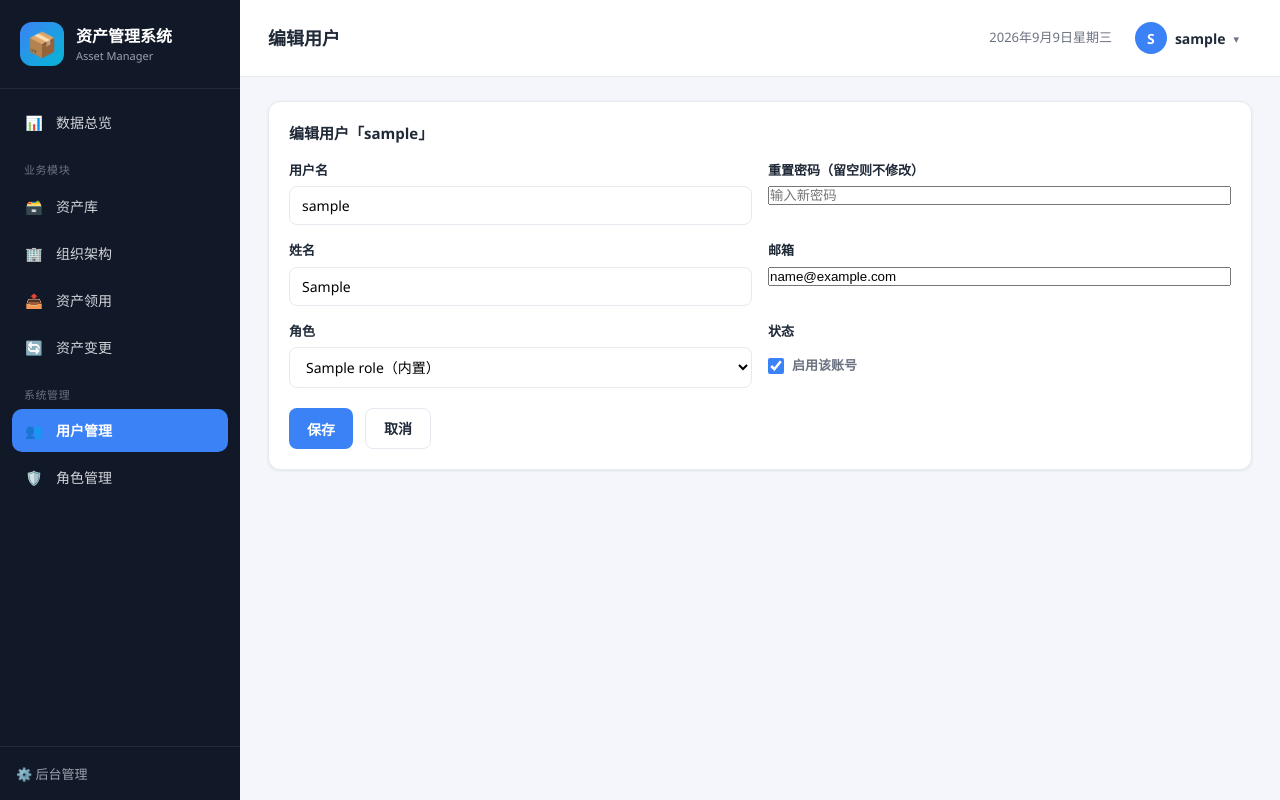
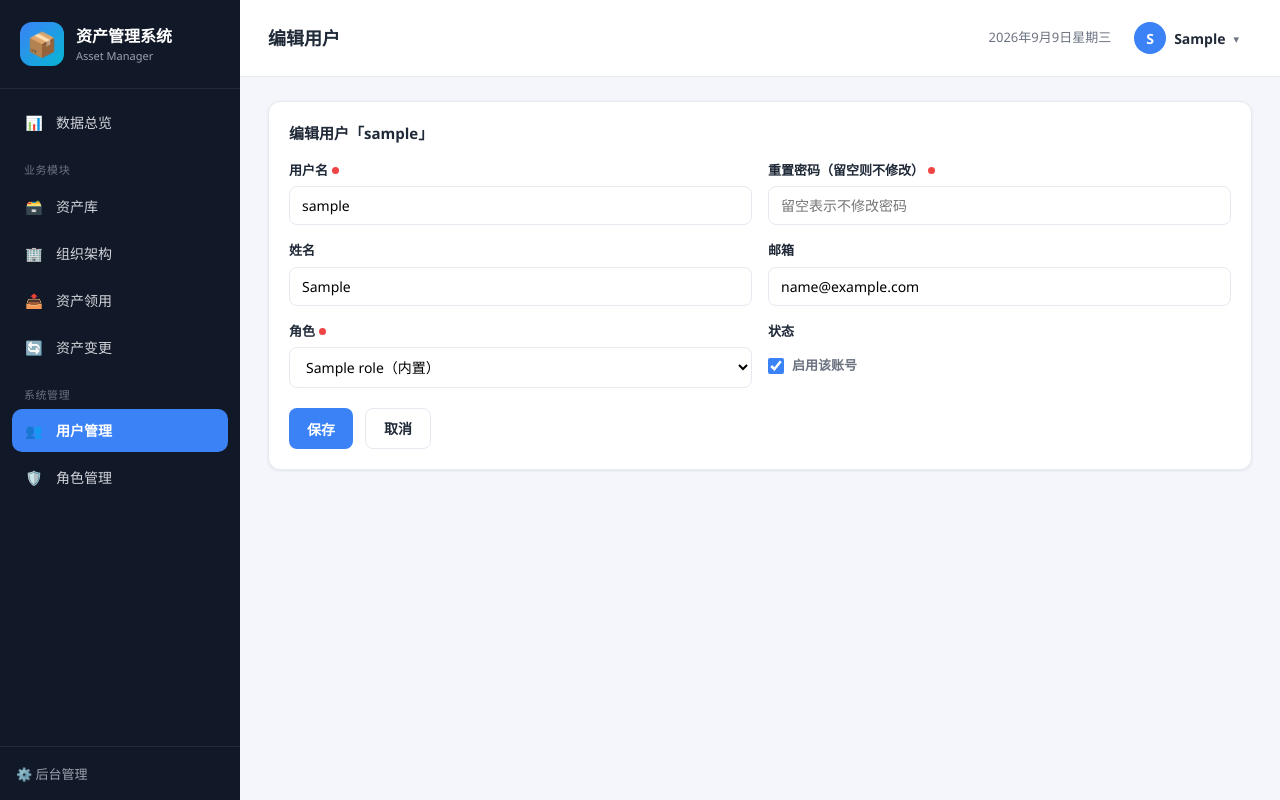
Before and after one commit to hmzztwj/Asset-Management-System, a Django app: page /users/1/edit/ in a window 1280 px wide. Run offline with Django 5.2, Linux system fonts and the light colour scheme; a user stored in the database is signed in; tables that the repository leaves empty hold one stand-in row (values such as "Sample post").

Commit message:
fix: 用户表单样式统一、新增必填校验、右上角优先显示姓名
- CSS: 基础输入框选择器补上 input[type=password]/[type=email]，修复密码/邮箱与用户名样式不一致
- user_create: 新增用户时用户名/密码/角色分别校验必填，提交失败回显已填内容
- user_form.html: 新增态用户名/密码/角色标 required+红星；角色下拉改'请选择角色'；支持 form_data 回显
- base.html: 右上角优先显示 first_name(姓名)，无姓名才显示 username；头像取显示名首字

```diff
--- a/assets/views.py
+++ b/assets/views.py
@@ -1056,6 +1056,10 @@ def user_list(request):
 @perm_required('manage_users')
 def user_create(request):
     roles = Role.objects.all()
+    ctx = {
+        'page_title': '新增用户', 'active': 'users', 'edit_user': None, 'roles': roles,
+        'form_data': {},
+    }
     if request.method == 'POST':
         username = request.POST.get('username', '').strip()
         password = request.POST.get('password', '')
@@ -1063,20 +1067,29 @@ def user_create(request):
         email = request.POST.get('email', '').strip()
         role_id = request.POST.get('role') or None
 
-        if not username or not password:
-            messages.error(request, '用户名与密码不能为空。')
+        # 失败时回显用户已填写内容
+        ctx['form_data'] = {
+            'username': username, 'password': password, 'first_name': first_name,
+            'email': email, 'role_id': role_id,
+        }
+
+        if not username:
+            messages.error(request, '用户名不能为空。')
+        elif not password:
+            messages.error(request, '密码不能为空。')
+        elif not role_id:
+            messages.error(request, '请为用户分配角色。')
         elif User.objects.filter(username=username).exists():
             messages.error(request, f'用户名 {username} 已存在。')
         else:
             user = User.objects.create_user(
                 username=username, password=password, email=email, first_name=first_name
             )
-            role_obj = Role.objects.filter(pk=role_id).first() if role_id else None
+            role_obj = Role.objects.filter(pk=role_id).first()
             _apply_role(user, role_obj)
             messages.success(request, f'用户 {username} 创建成功。')
             return redirect('user_list')
-    context = {'page_title': '新增用户', 'active': 'users', 'edit_user': None, 'roles': roles}
-    return render(request, 'user_form.html', context)
+    return render(request, 'user_form.html', ctx)
 
 
 @perm_required('manage_users')
--- a/static/css/style.css
+++ b/static/css/style.css
@@ -174,7 +174,8 @@ body {
 .btn-sm { padding: 6px 12px; font-size: 12px; }
 
 /* ---------- 表单 ---------- */
-input[type=text], input[type=date], select, input[type=number], textarea {
+input[type=text], input[type=password], input[type=email],
+input[type=date], input[type=number], select, textarea {
     padding: 9px 12px; border: 1px solid var(--border); border-radius: 8px;
     font-size: 14px; font-family: inherit; background: #fff; min-width: 140px;
 }
--- a/templates/base.html
+++ b/templates/base.html
@@ -68,8 +68,8 @@
                 <div class="user-menu">
                     <div class="user-dropdown">
                         <button type="button" class="user-trigger" id="user-trigger">
-                            <span class="user-avatar">{{ user.username|slice:':1'|upper }}</span>
-                            <span class="user-name">{{ user.username }}</span>
+                            <span class="user-avatar">{{ user.first_name|default:user.username|slice:':1'|upper }}</span>
+                            <span class="user-name">{{ user.first_name|default:user.username }}</span>
                             <span class="dd-caret">▾</span>
                         </button>
                         <div class="user-dropdown-menu" id="user-menu">
--- a/templates/user_form.html
+++ b/templates/user_form.html
@@ -6,30 +6,41 @@
         {% csrf_token %}
         <div class="form-grid">
             <div class="form-field">
-                <label>用户名 {% if not edit_user %}*{% endif %}</label>
-                <input type="text" name="username" {% if not edit_user %}required{% else %}readonly{% endif %}
-                       value="{{ edit_user.username|default:'' }}">
+                <label class="req">用户名</label>
+                <input type="text" name="username"
+                       {% if not edit_user %}required{% else %}readonly{% endif %}
+                       value="{% if edit_user %}{{ edit_user.username }}{% else %}{{ form_data.username|default:'' }}{% endif %}"
+                       placeholder="登录账号">
             </div>
             <div class="form-field">
-                <label>{% if edit_user %}重置密码（留空则不修改）{% else %}密码 *{% endif %}</label>
+                <label class="req">{% if edit_user %}重置密码（留空则不修改）{% else %}初始密码{% endif %}</label>
                 <input type="password" name="password" {% if not edit_user %}required{% endif %}
-                       placeholder="{% if edit_user %}输入新密码{% else %}初始密码{% endif %}">
+                       value="{{ form_data.password|default:'' }}"
+                       placeholder="{% if edit_user %}留空表示不修改密码{% else %}至少 6 位{% endif %}">
             </div>
             <div class="form-field">
                 <label>姓名</label>
-                <input type="text" name="first_name" value="{{ edit_user.first_name|default:'' }}">
+                <input type="text" name="first_name"
+                       value="{% if edit_user %}{{ edit_user.first_name|default:'' }}{% else %}{{ form_data.first_name|default:'' }}{% endif %}"
+                       placeholder="显示姓名（右上角优先展示）">
             </div>
             <div class="form-field">
                 <label>邮箱</label>
-                <input type="email" name="email" value="{{ edit_user.email|default:'' }}">
+                <input type="email" name="email"
+                       value="{% if edit_user %}{{ edit_user.email|default:'' }}{% else %}{{ form_data.email|default:'' }}{% endif %}"
+                       placeholder="用于接收通知">
             </div>
             <div class="form-field">
-                <label>角色</label>
-                <select name="role">
-                    <option value="">-- 未分配 --</option>
+                <label class="req">角色</label>
+                <select name="role" {% if not edit_user %}required{% endif %}>
+                    <option value="">-- 请选择角色 --</option>
                     {% for r in roles %}
                         <option value="{{ r.id }}"
-                            {% if edit_user and edit_user.profile.role_id == r.id %}selected{% endif %}>
+                            {% if edit_user %}
+                                {% if edit_user.profile.role_id == r.id %}selected{% endif %}
+                            {% else %}
+                                {% if form_data.role_id == r.id|stringformat:'s' %}selected{% endif %}
+                            {% endif %}>
                             {{ r.name }}{% if r.is_system %}（内置）{% endif %}
                         </option>
                     {% endfor %}
```
